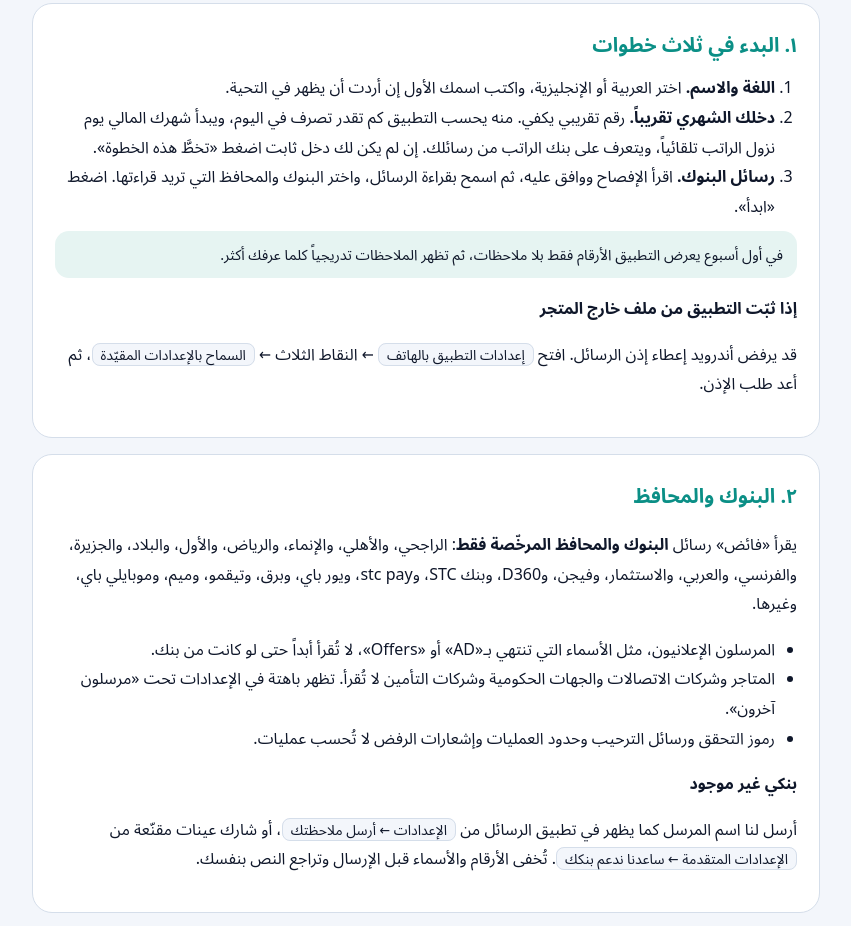
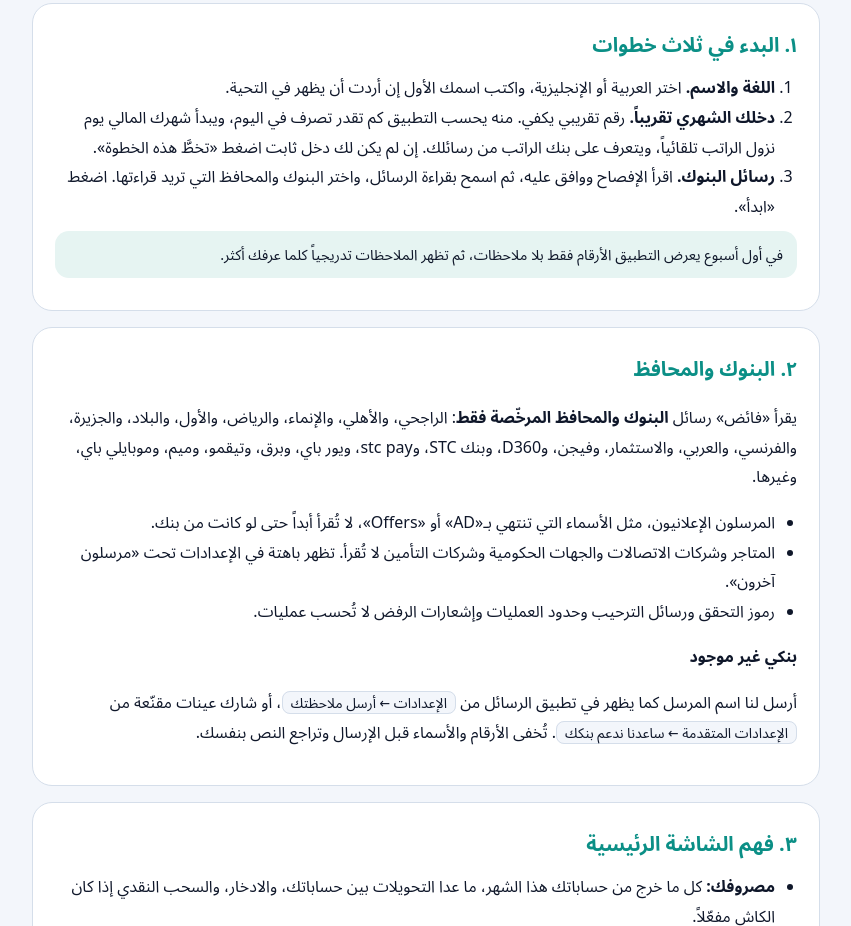
Before and after one commit to waleedklis/faed-site, a plain HTML site: page guides/index.html in a window 1280 px wide. Shown: the part 2585-3511 px from the top of the page, without its empty margins (214-1065 px from the left). Drawn offline with Linux system fonts and the light colour scheme.

Commit message:
Guides (Arabic): Play edition only

```diff
--- a/guides/index.html
+++ b/guides/index.html
@@ -173,8 +173,6 @@ figure{margin:14px 0 0}figcaption{color:var(--mut);font-size:13px;margin-top:8px
 <li><b>رسائل البنوك.</b> اقرأ الإفصاح ووافق عليه، ثم اسمح بقراءة الرسائل، واختر البنوك والمحافظ التي تريد قراءتها. اضغط «ابدأ».</li>
 </ol>
 <div class="tip">في أول أسبوع يعرض التطبيق الأرقام فقط بلا ملاحظات، ثم تظهر الملاحظات تدريجياً كلما عرفك أكثر.</div>
-<h3>إذا ثبّت التطبيق من ملف خارج المتجر</h3>
-<p>قد يرفض أندرويد إعطاء إذن الرسائل. افتح <kbd>إعدادات التطبيق بالهاتف</kbd> ← النقاط الثلاث ← <kbd>السماح بالإعدادات المقيّدة</kbd>، ثم أعد طلب الإذن.</p>
 </section>
 
 <section class="card" id="banks">
@@ -256,7 +254,7 @@ figure{margin:14px 0 0}figcaption{color:var(--mut);font-size:13px;margin-top:8px
 <h2>٩. النسخ الاحتياطي والنقل بين الأجهزة</h2>
 <p>البيانات محفوظة داخل جوالك فقط. من <kbd>الإعدادات ← النسخ الاحتياطي ← احفظ نسخة</kbd> تحصل على ملف يحوي العمليات والتصنيفات والأرصدة وكل الإعدادات. على الجهاز الجديد اختر <kbd>استعد نسختك وتخطَّ الإعداد</kbd> في أول شاشة.</p>
 <p>عند الانتقال إلى جوال جديد بخاصية «نسخ التطبيقات والبيانات» في أندرويد تنتقل بيانات التطبيق معه (في بعض أجهزة الشركات المصنّعة قد لا تعمل هذه الخاصية، فاحتفظ بنسخة احتياطية قبل الانتقال). لا تُنسخ البيانات إلى أي سحابة.</p>
-<div class="tip">نسخة المتجر ونسخة التحميل المباشر تطبيقان مستقلان، لكل منهما بياناته. انقل بينهما بالنسخة الاحتياطية ولا تستخدمهما معاً.</div>
+
 </section>
 
 <section class="card" id="privacy">
```
